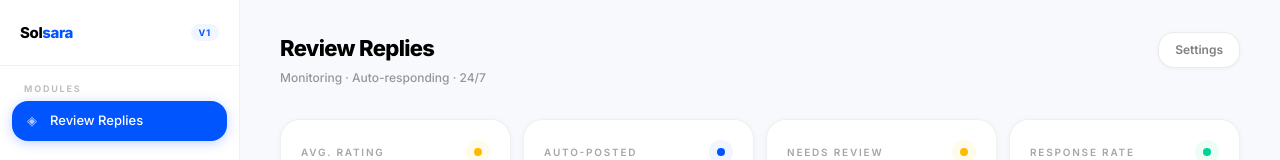
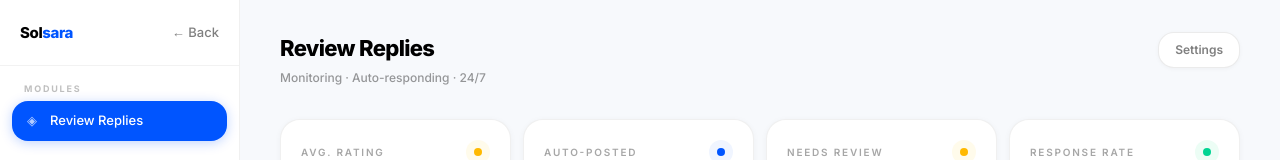
Before and after one commit to NarenS31/Solsara, a Next.js app in the folder frontend/: page /dashboard in a window 1280 px wide. Shown: the top 160 px of the page. Built offline with nearby package versions, Linux system fonts and the light colour scheme.

Commit message:
Dashboard: remove v1 badge and add Back link

```diff
--- a/frontend/app/dashboard/page.tsx
+++ b/frontend/app/dashboard/page.tsx
@@ -158,16 +158,16 @@ export default function Dashboard() {
       {/* ─ Sidebar ──────────────────────────────────── */}
       <aside className="hidden md:flex md:fixed md:inset-y-0 md:left-0 md:w-60 flex-col bg-white border-r border-black/[0.06]">
 
-        {/* Logo */}
+        {/* Logo + Back */}
         <div className="flex items-center justify-between px-5 py-5 border-b border-black/[0.05]">
           <Link href="/" className="no-underline">
             <span className="text-[15px] font-black tracking-tight text-black">
               Sol<span className="text-[#0055ff]">sara</span>
             </span>
           </Link>
-          <span className="rounded-full bg-[#f0f5ff] px-2 py-0.5 text-[9px] font-bold uppercase tracking-widest text-[#0055ff]">
-            v1
-          </span>
+          <Link href="/" className="text-[13px] font-medium text-black/50 no-underline hover:underline">
+            ← Back
+          </Link>
         </div>
 
         {/* Nav */}
```
